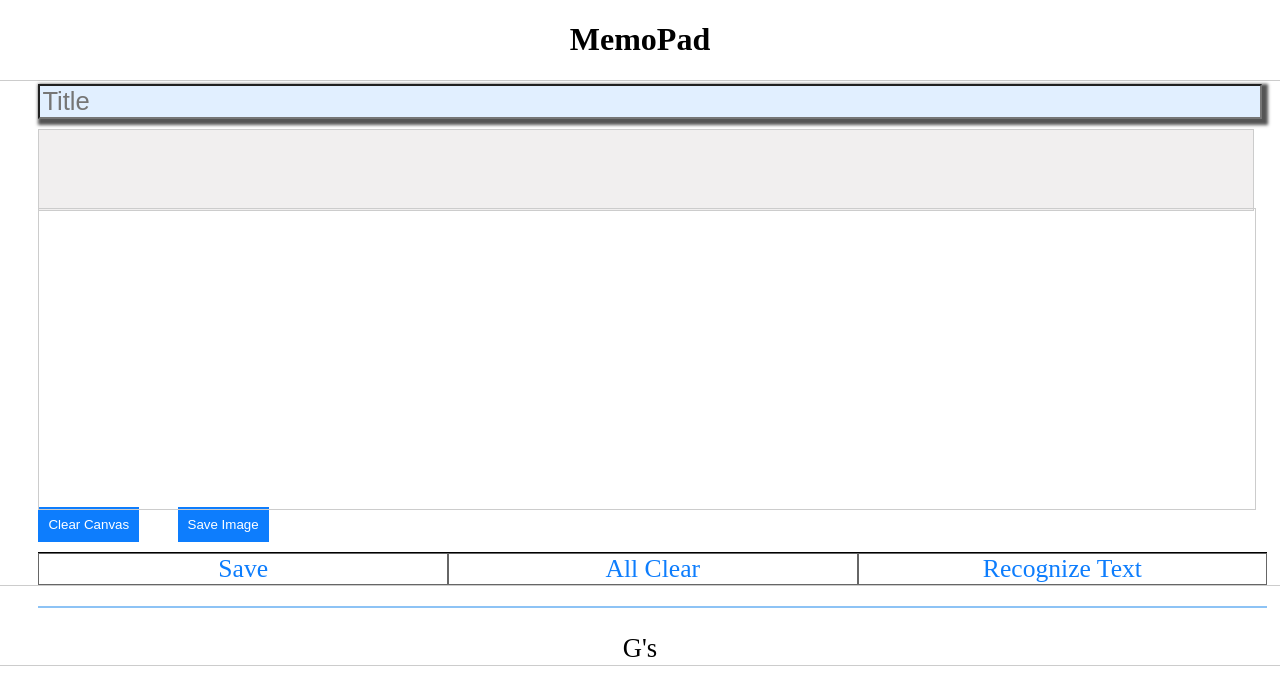
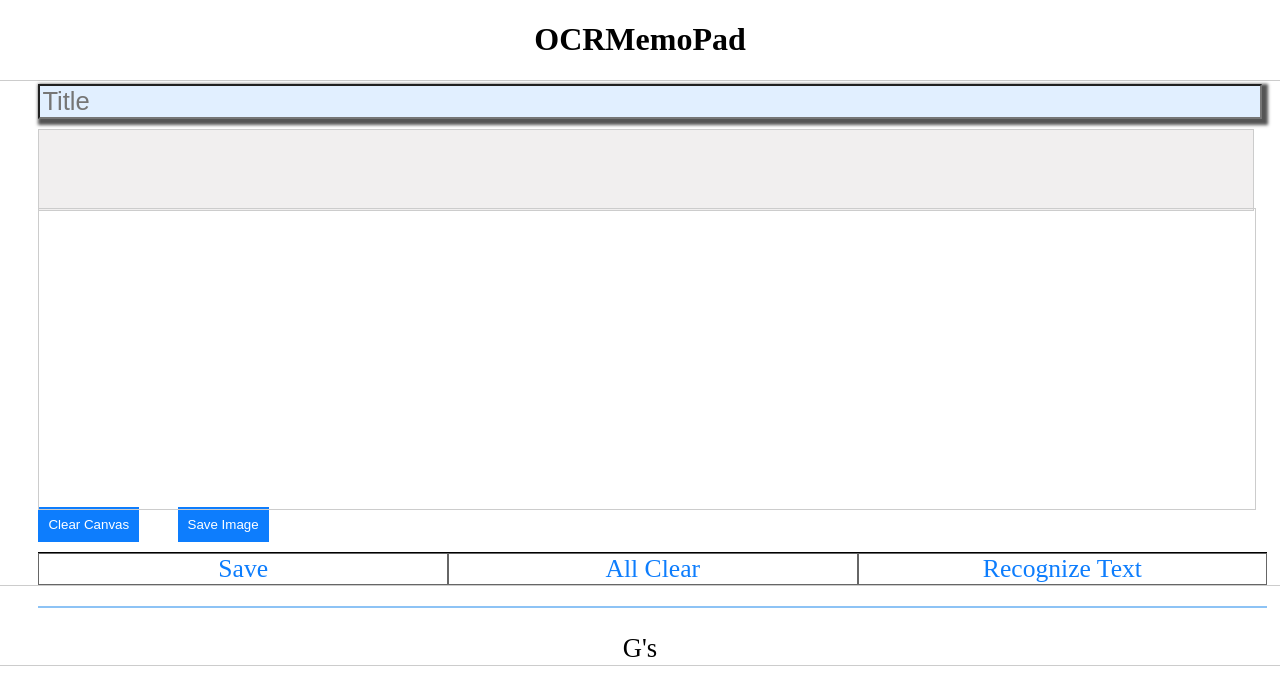
Before and after one commit to Miyalinsky/Memo_App, a plain HTML site: page index.html in a window 1280 px wide. Shown: the top 696 px of the page. Drawn offline with nearby package versions, Linux system fonts and the light colour scheme.

Commit message:
微修正

```diff
--- a/index.html
+++ b/index.html
@@ -3,7 +3,7 @@
 
 <head>
     <meta charset="UTF-8">
-    <title>myMemoPad</title>
+    <title>OCRMemoPad</title>
     <script src="https://code.jquery.com/jquery-3.6.0.min.js"></script>
     <script src="https://cdnjs.cloudflare.com/ajax/libs/axios/0.21.1/axios.min.js"></script>
     <link rel="stylesheet" href="css/styles.css">
@@ -12,7 +12,7 @@
 
 <body>
     <header>
-        <h1>MemoPad</h1>
+        <h1>OCRMemoPad</h1>
     </header>
     <main>
         <input type="text" id="key" placeholder="Title">
```
